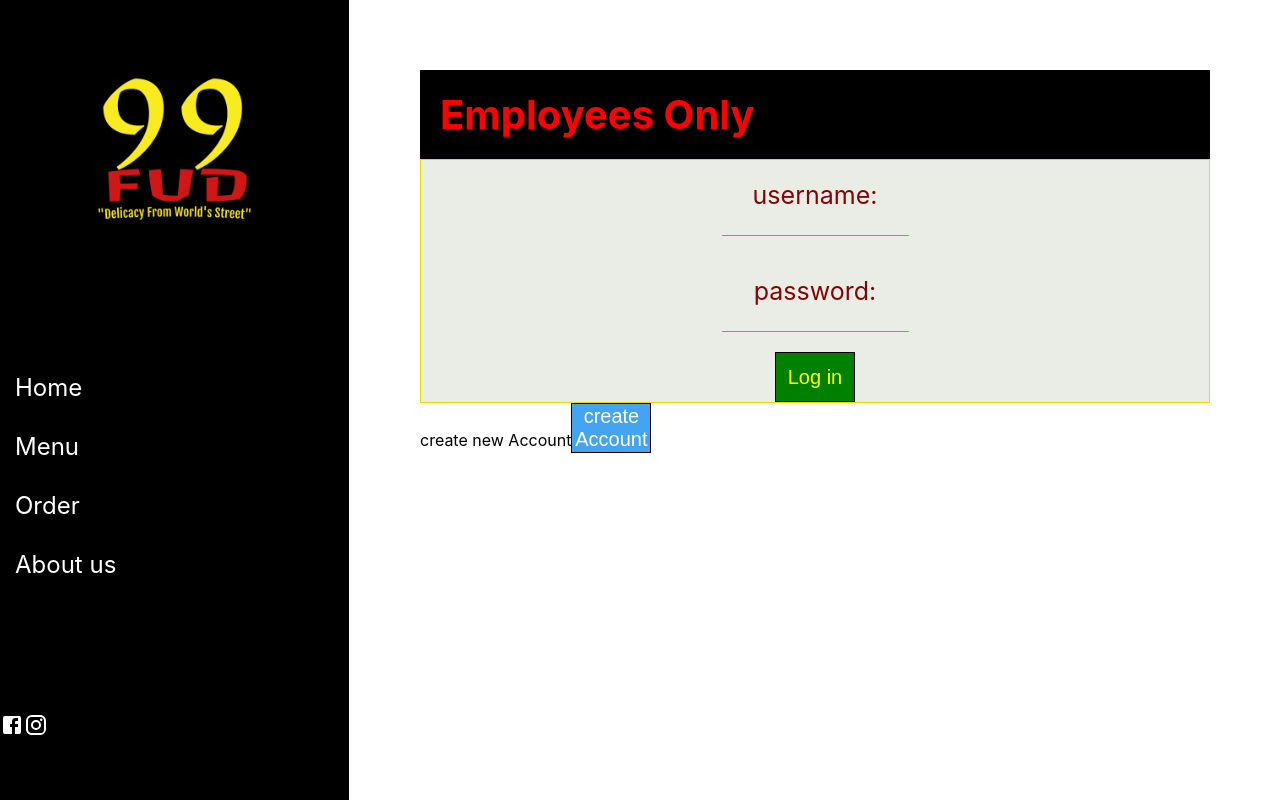
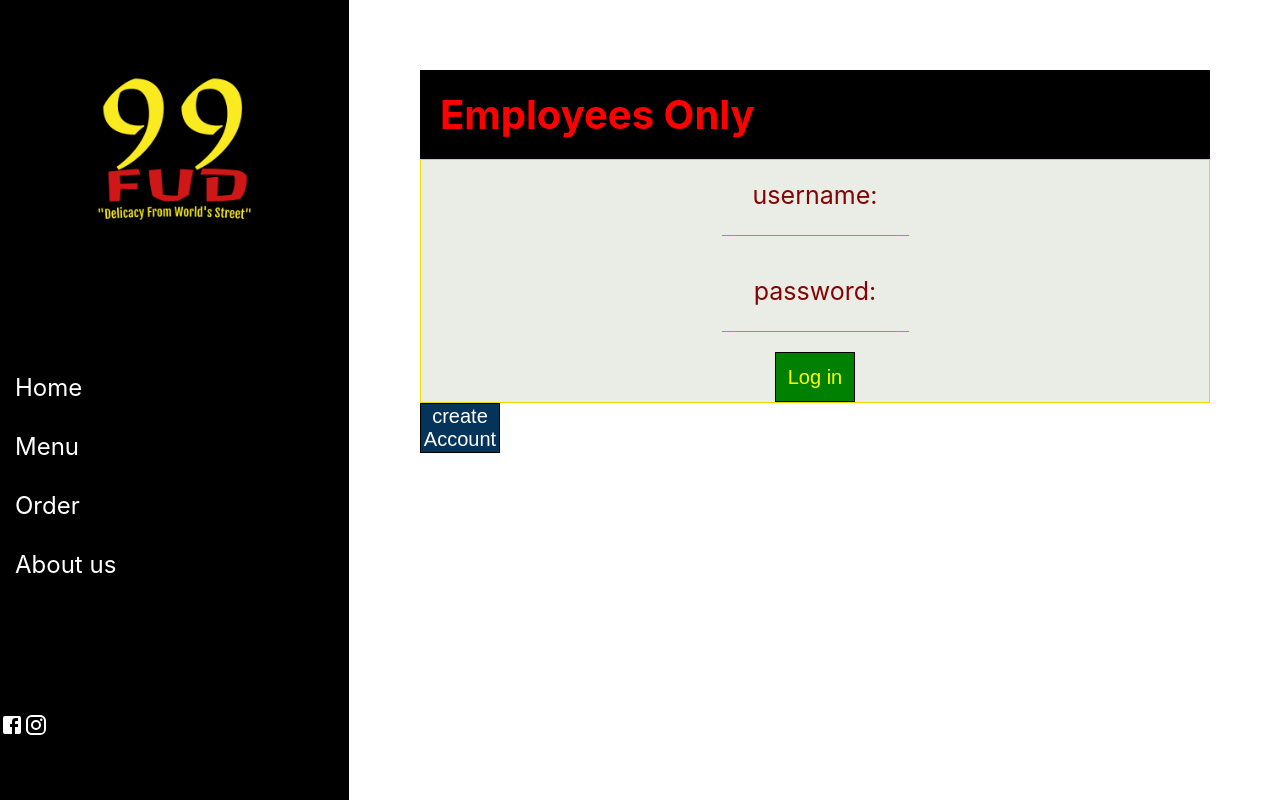
Before and after one commit to Simant0/MERNapp, a React (Create React App) app in the folder client/: page /control in a window 1280 px wide. Built offline with nearby package versions, Linux system fonts and the light colour scheme; no server answers; what react-alert-template-basic would draw is missing.

Commit message:
add user fixed

```diff
--- a/client/src/Dashboard/Login.css
+++ b/client/src/Dashboard/Login.css
@@ -41,6 +41,7 @@ label {
 }
 
 .newAccount button {
-  background-color: rgb(69, 164, 241);
+  background-color: rgb(5, 52, 90);
   color: white;
+  border: 1px solid black;
 }
--- a/client/src/Dashboard/Login.js
+++ b/client/src/Dashboard/Login.js
@@ -61,10 +61,9 @@ export default function Login({ setToken }) {
     if (!(userCount > 0)) {
       return (
         <div className="newAccount">
-          create new Account
           <button
             onClick={() => {
-              createAccount();
+              createAccount;
             }}
           >
             create Account
```
